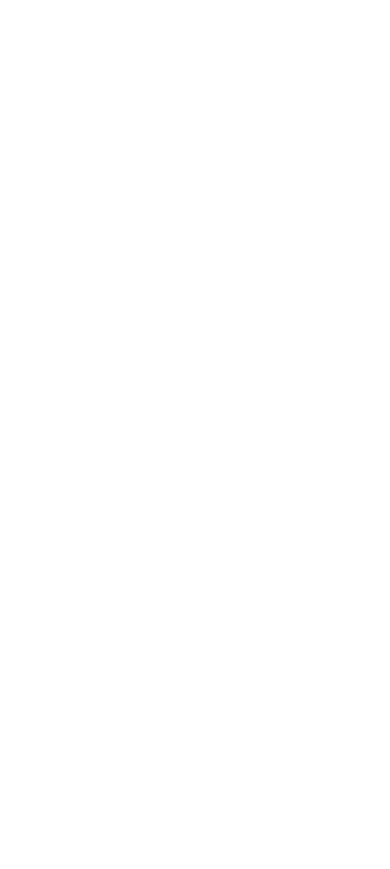
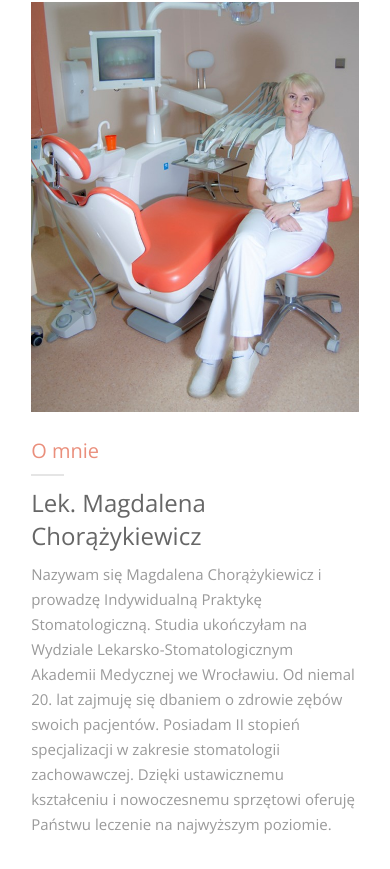
Before and after one commit to rybakpawel/StomatologKlecina, a React (Create React App) app: page / in a window 390 px wide. Shown: the part 3092-3961 px from the top of the page. Before the commit the page ends 3063 px from the top, so only its background shows below. Built offline with nearby package versions, Linux system fonts and the light colour scheme.

Commit message:
Finish 'AboutMe' component for portrait mobile

```diff
--- a/src/jsx/App.js
+++ b/src/jsx/App.js
@@ -1,9 +1,9 @@
 import { BrowserRouter, Switch, Route } from "react-router-dom";
 import '../styles/style.css'
 import HomePage from './pages/HomePage'
-import AboutMe from './pages/AboutMe'
-import Services from './pages/Services'
-import Contact from './pages/Contact'
+import AboutMe from './pages/AboutMePage'
+import Services from './pages/ServicesPage'
+import Contact from './pages/ContactPage'
 
 
 function App() {
--- /dev/null
+++ b/src/jsx/Components/AboutMe.jsx
@@ -0,0 +1,20 @@
+import React from 'react'
+import dentistImage from '../../assets/images/dentist_magda.jpg'
+
+const AboutMe = ({ subtitle }) => {
+    return (
+        <section className='aboutMe'>
+            <img src={dentistImage} alt='dentist' className='aboutMe__image' />
+            {subtitle ?
+                <h4 className='aboutMe__subtitle'>
+                    O mnie
+                    <span className='aboutMe__subtitle__line'></span>
+                </h4>
+                : null}
+            <h2 className='aboutMe__title'>Lek. Magdalena Chorążykiewicz</h2>
+            <p className='aboutMe__description'>Nazywam się Magdalena Chorążykiewicz i prowadzę Indywidualną Praktykę Stomatologiczną. Studia ukończyłam na Wydziale Lekarsko-Stomatologicznym Akademii Medycznej we Wrocławiu. Od niemal 20. lat zajmuję się dbaniem o zdrowie zębów swoich pacjentów. Posiadam II stopień specjalizacji w zakresie stomatologii zachowawczej. Dzięki ustawicznemu kształceniu i nowoczesnemu sprzętowi oferuję Państwu leczenie na najwyższym poziomie.</p>
+        </section>
+    )
+}
+
+export default AboutMe;
--- a/src/jsx/pages/HomePage.jsx
+++ b/src/jsx/pages/HomePage.jsx
@@ -3,6 +3,7 @@
 import Slider from '../components/Slider'
 import BasicInformations from '../components/BasicInformations'
 import Appointment from '../components/Appointment'
+import AboutMe from '../components/AboutMe'
 
 const HomePage = () => {
     return (
@@ -11,6 +12,7 @@
             <Slider />
             <BasicInformations />
             <Appointment />
+            <AboutMe subtitle={true} />
         </>
     )
 }
--- /dev/null
+++ b/src/styles/sections/_aboutMe.scss
@@ -0,0 +1,32 @@
+.aboutMe {
+    display: flex;
+    flex-direction: column;
+    margin: 8%;
+
+    &__subtitle {
+        margin: 2.5rem 0 1rem 0;
+        color: $base-color;
+        font-size: 2rem;
+        font-weight: normal;
+
+        &__line {
+            display: block;
+            width: 10%;
+            margin-top: 1rem;
+            border-bottom: 2px solid rgba($color: #000000, $alpha: 0.1);
+        }
+    }
+
+    &__title {
+        margin-bottom: 1rem;
+        color: $darker-font;
+        font-size: 2.4rem;
+        font-weight: normal;
+    }
+
+    &__description {
+        color: $lighter-font;
+        font-size: 1.5rem;
+        line-height: 2.5rem;
+    }
+}
--- a/src/styles/style.css
+++ b/src/styles/style.css
@@ -13,40 +13,6 @@
 
 li {
   list-style: none;
-}
-
-.appointment {
-  display: -webkit-box;
-  display: -ms-flexbox;
-  display: flex;
-  -webkit-box-orient: vertical;
-  -webkit-box-direction: normal;
-      -ms-flex-direction: column;
-          flex-direction: column;
-  -webkit-box-align: center;
-      -ms-flex-align: center;
-          align-items: center;
-  padding: 10% 0;
-  background-image: url("../assets/images/background.jpg");
-  background-size: cover;
-}
-
-.appointment__title {
-  color: #fff;
-  margin-bottom: 4rem;
-  font-size: 2.6rem;
-  text-align: center;
-  text-transform: uppercase;
-}
-
-.appointment__pin {
-  min-width: 1.2rem;
-  min-height: 1.2rem;
-}
-
-.basic-informations {
-  padding-top: 3rem;
-  background-color: #f8f8f8;
 }
 
 .button--transparent {
@@ -173,6 +139,106 @@
   color: rgba(0, 0, 0, 0.4);
 }
 
+.header {
+  display: -webkit-box;
+  display: -ms-flexbox;
+  display: flex;
+  -webkit-box-orient: vertical;
+  -webkit-box-direction: normal;
+      -ms-flex-direction: column;
+          flex-direction: column;
+}
+
+.header__logo {
+  max-width: 100vw;
+}
+
+.menu {
+  display: -webkit-box;
+  display: -ms-flexbox;
+  display: flex;
+  -webkit-box-orient: vertical;
+  -webkit-box-direction: normal;
+      -ms-flex-direction: column;
+          flex-direction: column;
+  -webkit-box-align: center;
+      -ms-flex-align: center;
+          align-items: center;
+  margin-top: 2rem;
+}
+
+.aboutMe {
+  display: -webkit-box;
+  display: -ms-flexbox;
+  display: flex;
+  -webkit-box-orient: vertical;
+  -webkit-box-direction: normal;
+      -ms-flex-direction: column;
+          flex-direction: column;
+  margin: 8%;
+}
+
+.aboutMe__subtitle {
+  margin: 2.5rem 0 1rem 0;
+  color: #EA8F7C;
+  font-size: 2rem;
+  font-weight: normal;
+}
+
+.aboutMe__subtitle__line {
+  display: block;
+  width: 10%;
+  margin-top: 1rem;
+  border-bottom: 2px solid rgba(0, 0, 0, 0.1);
+}
+
+.aboutMe__title {
+  margin-bottom: 1rem;
+  color: rgba(0, 0, 0, 0.6);
+  font-size: 2.4rem;
+  font-weight: normal;
+}
+
+.aboutMe__description {
+  color: rgba(0, 0, 0, 0.4);
+  font-size: 1.5rem;
+  line-height: 2.5rem;
+}
+
+.appointment {
+  display: -webkit-box;
+  display: -ms-flexbox;
+  display: flex;
+  -webkit-box-orient: vertical;
+  -webkit-box-direction: normal;
+      -ms-flex-direction: column;
+          flex-direction: column;
+  -webkit-box-align: center;
+      -ms-flex-align: center;
+          align-items: center;
+  padding: 10% 0;
+  background-image: url("../assets/images/background.jpg");
+  background-size: cover;
+}
+
+.appointment__title {
+  color: #fff;
+  margin-bottom: 4rem;
+  font-size: 2.6rem;
+  text-align: center;
+  text-transform: uppercase;
+}
+
+.appointment__pin {
+  min-width: 1.2rem;
+  min-height: 1.2rem;
+}
+
+.basic-informations {
+  padding-top: 3rem;
+  background-color: #f8f8f8;
+}
+
 .slider {
   display: -webkit-box;
   display: -ms-flexbox;
@@ -205,32 +271,4 @@
 .swiper-button-next {
   color: #fff !important;
 }
-
-.header {
-  display: -webkit-box;
-  display: -ms-flexbox;
-  display: flex;
-  -webkit-box-orient: vertical;
-  -webkit-box-direction: normal;
-      -ms-flex-direction: column;
-          flex-direction: column;
-}
-
-.header__logo {
-  max-width: 100vw;
-}
-
-.menu {
-  display: -webkit-box;
-  display: -ms-flexbox;
-  display: flex;
-  -webkit-box-orient: vertical;
-  -webkit-box-direction: normal;
-      -ms-flex-direction: column;
-          flex-direction: column;
-  -webkit-box-align: center;
-      -ms-flex-align: center;
-          align-items: center;
-  margin-top: 2rem;
-}
 /*# sourceMappingURL=style.css.map */
```
Also changed, not shown: src/styles/style.scss (+4 -3 lines), src/jsx/pages/AboutMePage.jsx (renamed from src/jsx/pages/AboutMe.jsx), src/jsx/pages/ContactPage.jsx (renamed from src/jsx/pages/Contact.jsx), src/jsx/pages/ServicesPage.jsx (renamed from src/jsx/pages/Services.jsx), src/styles/sections/_appointment.scss (renamed from src/styles/components/_appointment.scss), src/styles/sections/_basicInformations.scss (renamed from src/styles/components/_basicInformations.scss), src/styles/sections/_slider.scss (renamed from src/styles/components/_slider.scss), 1 other file (tests, documents, lock files or other folders).
